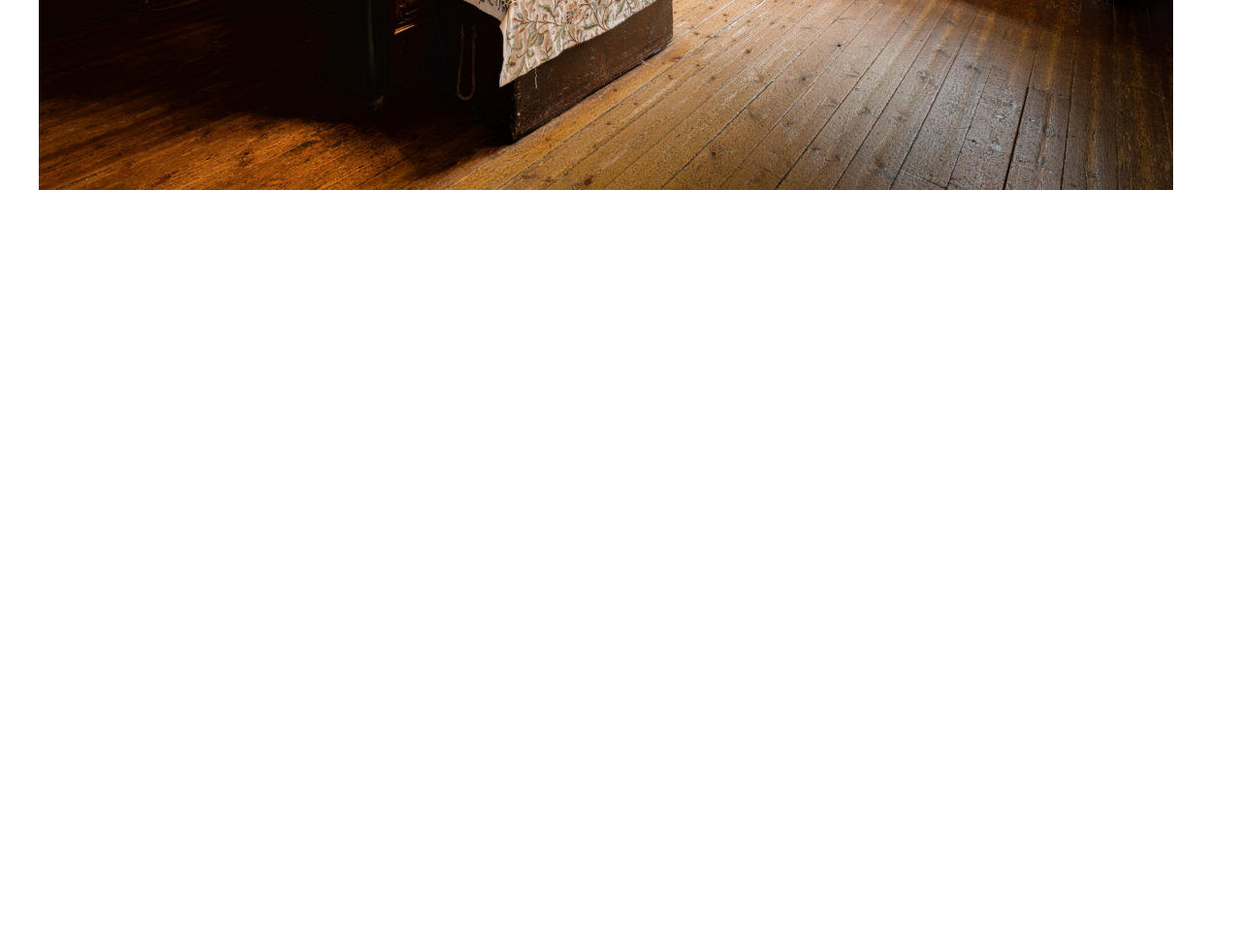
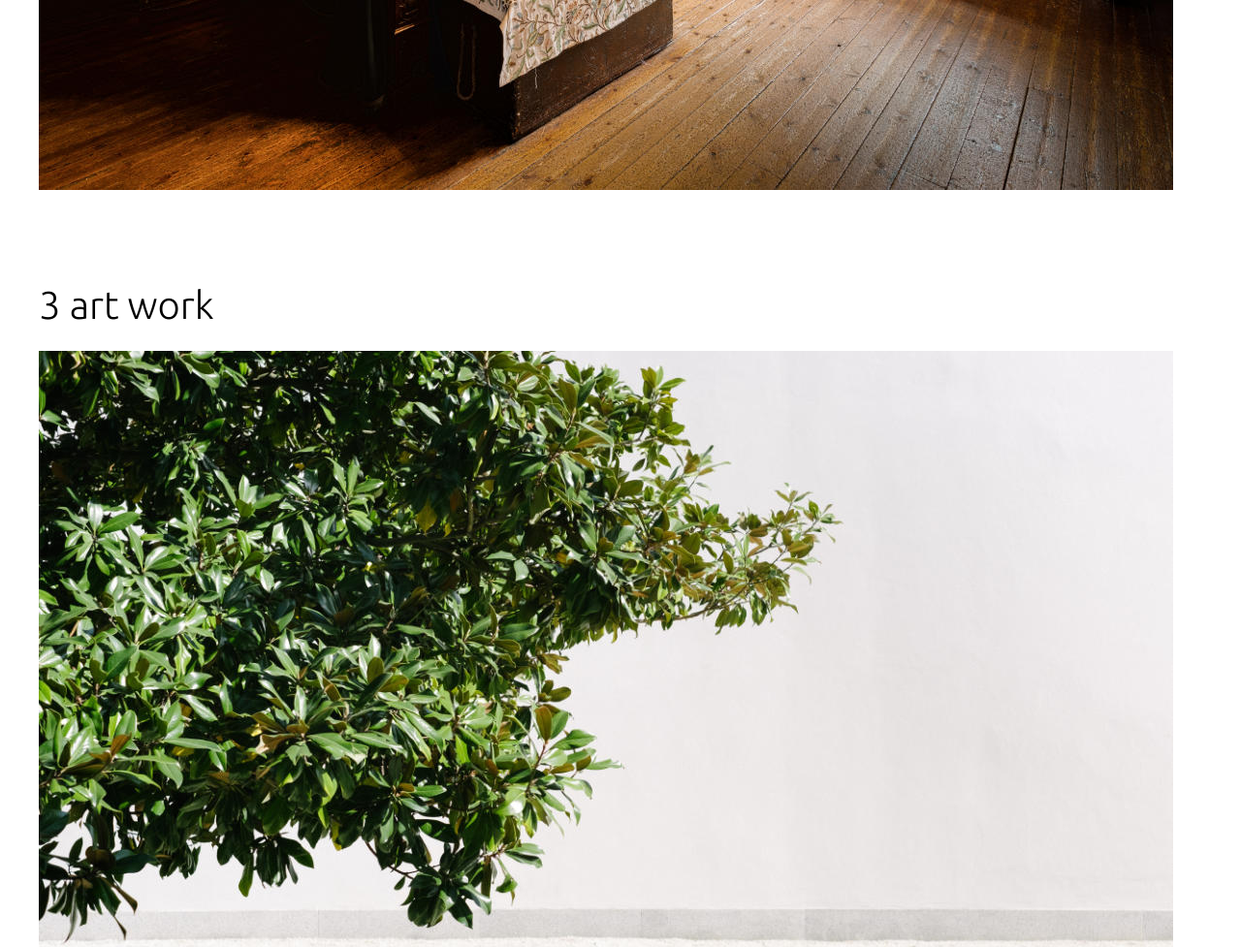
Before and after one commit to alexlionstudio/wellcome-to-github-test, a plain HTML site: page index.html in a window 1280 px wide. Shown: the part 2693-3670 px from the top of the page at 97% size. Before the commit the page ends 2993 px from the top, so only its background shows below. Drawn offline with Linux system fonts and the light colour scheme.

Commit message:
second record

```diff
--- a/index.html
+++ b/index.html
@@ -24,6 +24,10 @@
 				<h2>2 art work</h2>
 				<img src="img/2 img.jpg">
 			</div>
+			<div class="art-block">
+				<h2>3 art work</h2>
+				<img src="img/3 img.jpg">
+			</div>
 		</div>
 	</div>
 </body>
```
Also changed, not shown: img/3 img.jpg (added).
